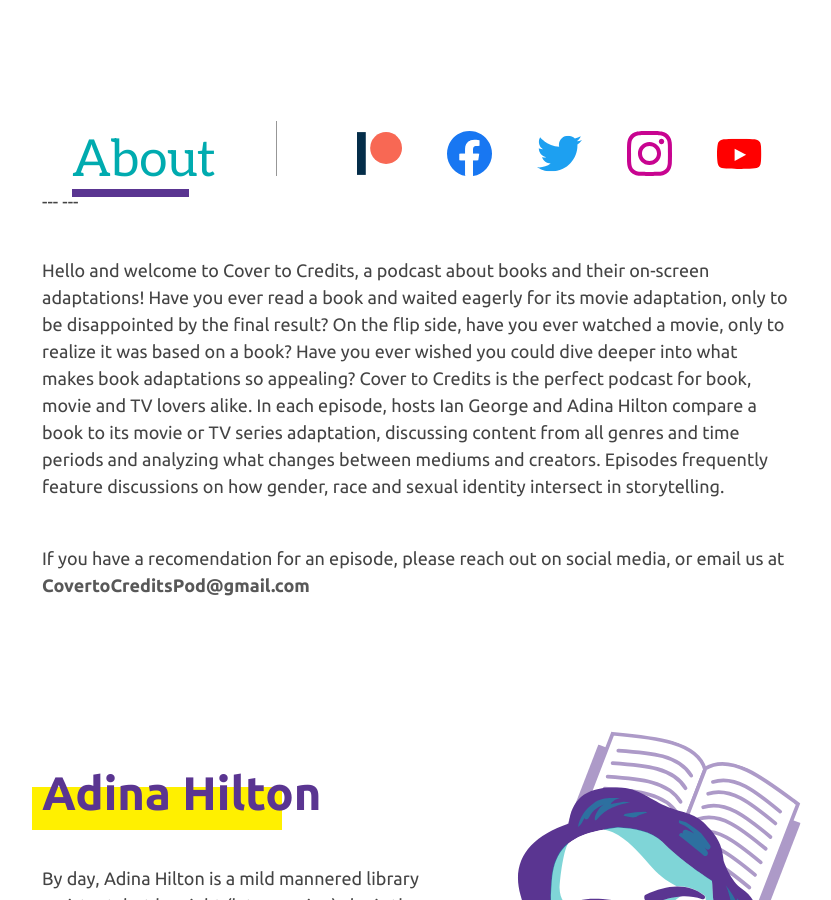
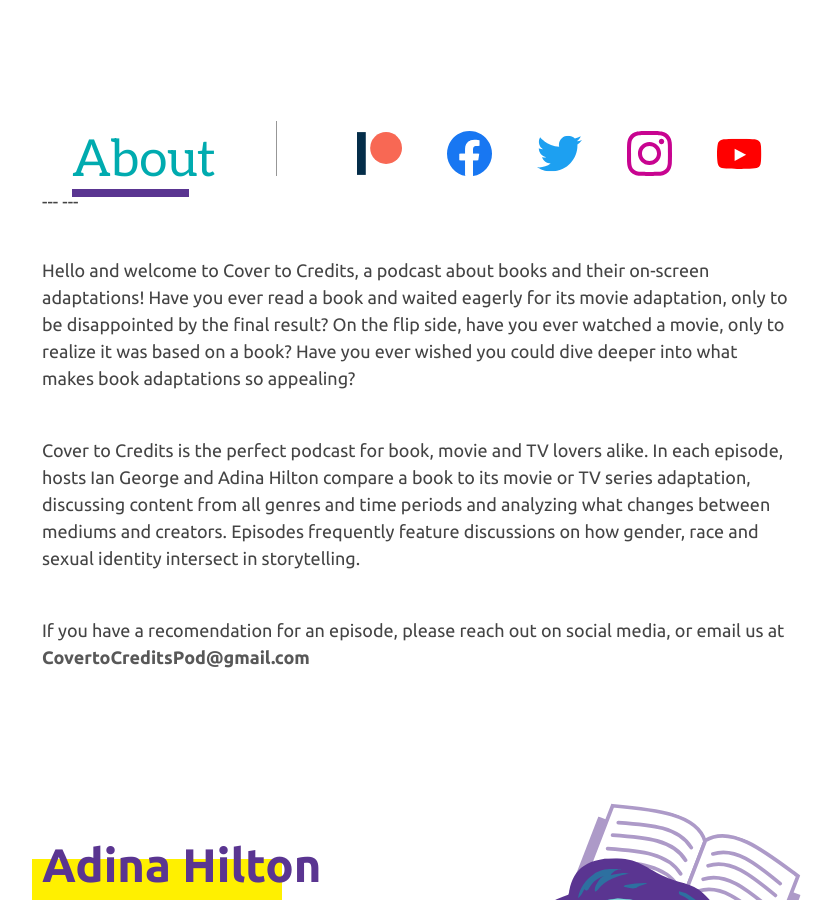
Before and after one commit to benjithaimmortal/cover2creds, a Jekyll site: the page built from index.html, in a window 1280 px wide and 900 px high, scrolled down 1891 px. Shown: the whole window, without its empty margins (223-1054 px from the left). Built offline with Jekyll 4.4.1, drawn with Linux system fonts in a browser that asks for light colours.

```diff
--- a/_includes/about.html
+++ b/_includes/about.html
@@ -1,7 +1,7 @@
 ---
 
 ---
-<p>Hello and welcome to Cover to Credits, a podcast about books and their on-screen adaptations! Have you ever read a book and waited eagerly for its movie adaptation, only to be disappointed by the final result? On the flip side, have you ever watched a movie, only to realize it was based on a book? Have you ever wished you could dive deeper into what makes book adaptations so appealing?
-Cover to Credits is the perfect podcast for book, movie and TV lovers alike. In each episode, hosts Ian George and Adina Hilton compare a book to its movie or TV series adaptation, discussing content from all genres and time periods and analyzing what changes between mediums and creators. Episodes frequently feature discussions on how gender, race and sexual identity intersect in storytelling.
+<p>Hello and welcome to Cover to Credits, a podcast about books and their on-screen adaptations! Have you ever read a book and waited eagerly for its movie adaptation, only to be disappointed by the final result? On the flip side, have you ever watched a movie, only to realize it was based on a book? Have you ever wished you could dive deeper into what makes book adaptations so appealing?</p>
+<p>Cover to Credits is the perfect podcast for book, movie and TV lovers alike. In each episode, hosts Ian George and Adina Hilton compare a book to its movie or TV series adaptation, discussing content from all genres and time periods and analyzing what changes between mediums and creators. Episodes frequently feature discussions on how gender, race and sexual identity intersect in storytelling.
 </p>
 <p>If you have a recomendation for an episode, please reach out on social media, or email us at <a target="_blank" href="mailto:covertocreditspod@gmail.com?Subject=Hey%20C2C">CovertoCreditsPod@gmail.com</a></p>
```
